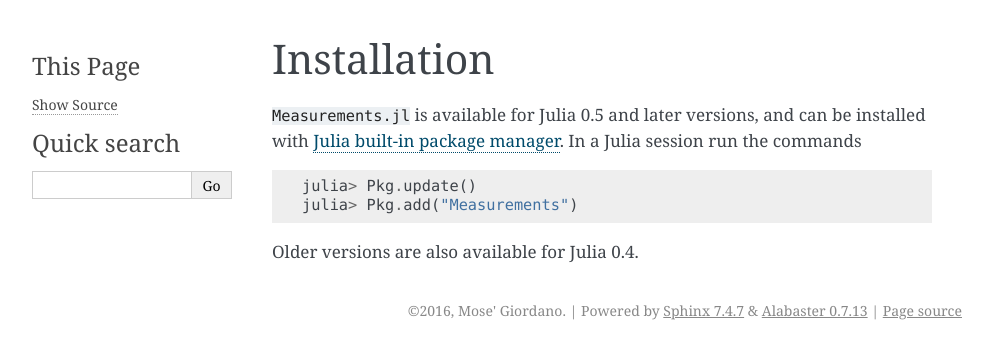
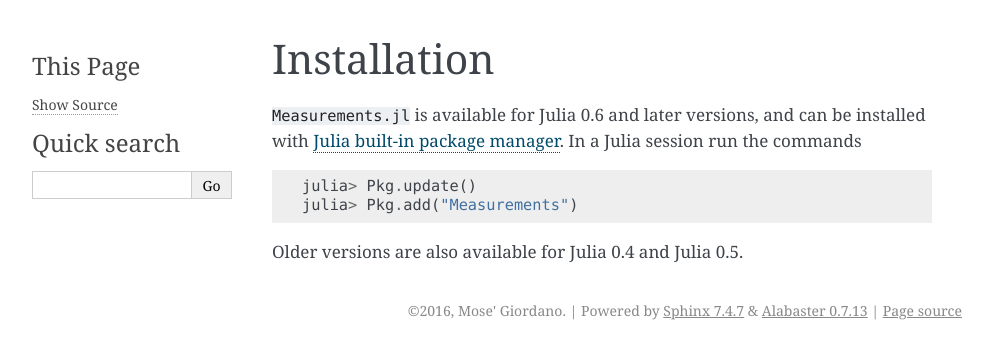
Before and after one commit to JuliaPhysics/Measurements.jl, a Sphinx documentation site: the page built from docs/installation.rst, in a window 1280 px wide. Shown: the top 359 px of the page, without its empty margins (148-1140 px from the left). Built offline with Sphinx 7.4.7, drawn with Linux system fonts in a browser that asks for light colours.

Commit message:
Drop support for Julia 0.5

```diff
--- a/appveyor.yml
+++ b/appveyor.yml
@@ -1,7 +1,5 @@
 environment:
   matrix:
-  - JULIAVERSION: "julialang/bin/winnt/x86/0.5/julia-0.5-latest-win32.exe"
-  - JULIAVERSION: "julialang/bin/winnt/x64/0.5/julia-0.5-latest-win64.exe"
   - JULIAVERSION: "julianightlies/bin/winnt/x86/julia-latest-win32.exe"
   - JULIAVERSION: "julianightlies/bin/winnt/x64/julia-latest-win64.exe"
 
--- a/docs/installation.rst
+++ b/docs/installation.rst
@@ -1,7 +1,7 @@
 Installation
 ------------
 
-``Measurements.jl`` is available for Julia 0.5 and later versions, and can be
+``Measurements.jl`` is available for Julia 0.6 and later versions, and can be
 installed with `Julia built-in package manager
 <http://docs.julialang.org/en/stable/manual/packages/>`__. In a Julia session
 run the commands
@@ -11,4 +11,4 @@ run the commands
     julia> Pkg.update()
     julia> Pkg.add("Measurements")
 
-Older versions are also available for Julia 0.4.
+Older versions are also available for Julia 0.4 and Julia 0.5.
```
Also changed, not shown: NEWS.md (+1 -1 lines), .travis.yml, 3 other files.
